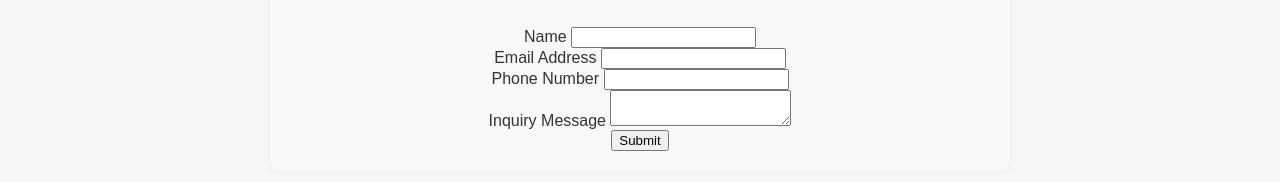
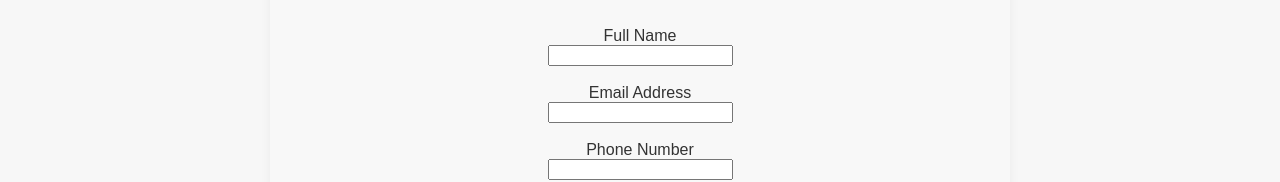
Before and after one commit to CoatalBoatTours/Boat-Tours, a plain HTML site: page contact.html in a window 1280 px wide. Shown: the part 626-808 px from the top of the page. Drawn offline with Linux system fonts and the light colour scheme.

Commit message:
Update contact.html

```diff
--- a/contact.html
+++ b/contact.html
@@ -30,33 +30,22 @@
     <p style="font-size: 1.05em; color: #444; margin-bottom: 30px;">
       Have questions or want to plan a custom experience? Send us a message and we’ll get back to you as soon as we’re off the water.
     </p>
-    <form action="https://formspree.io/f/xbjnvvpz" class="fs-form" method="POST" target="_top">
-      <input type="hidden" name="_next" value="https://coastalboattours.com/thank-you.html" />
-      <input type="hidden" name="_replyto" value="coastalboattourssarasota@gmail.com" />
+    <form action="https://usebasin.com/f/d9a5c9c2066f" method="POST">
+      <input type="hidden" name="redirect" value="https://coastalboattours.com/thank-you.html" />
 
-      <div class="fs-field">
-        <label class="fs-label" for="name">Name</label>
-        <input class="fs-input" id="name" name="name" required />
-      </div>
+      <label for="name">Full Name</label><br>
+      <input type="text" name="name" id="name" required><br><br>
 
-      <div class="fs-field">
-        <label class="fs-label" for="email">Email Address</label>
-        <input class="fs-input" id="email" name="email" required />
-      </div>
+      <label for="email">Email Address</label><br>
+      <input type="email" name="email" id="email" required><br><br>
 
-      <div class="fs-field">
-        <label class="fs-label" for="number">Phone Number</label>
-        <input class="fs-input" id="number" name="number" />
-      </div>
+      <label for="number">Phone Number</label><br>
+      <input type="text" name="number" id="number"><br><br>
 
-      <div class="fs-field">
-        <label class="fs-label" for="message">Inquiry Message</label>
-        <textarea class="fs-textarea" id="message" name="message" required></textarea>
-      </div>
+      <label for="message">Message</label><br>
+      <textarea name="message" id="message" rows="6" required></textarea><br><br>
 
-      <div class="fs-button-group">
-        <button class="fs-button" type="submit">Submit</button>
-      </div>
+      <button type="submit">Submit</button>
     </form>
   </section>
 
```
